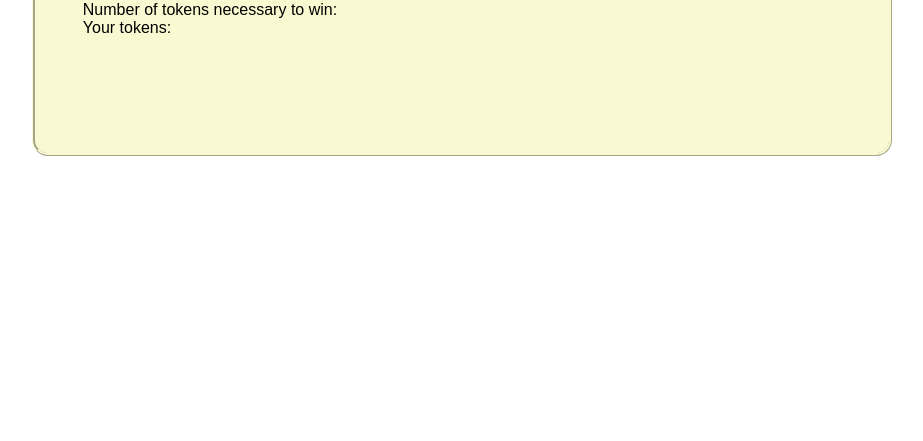
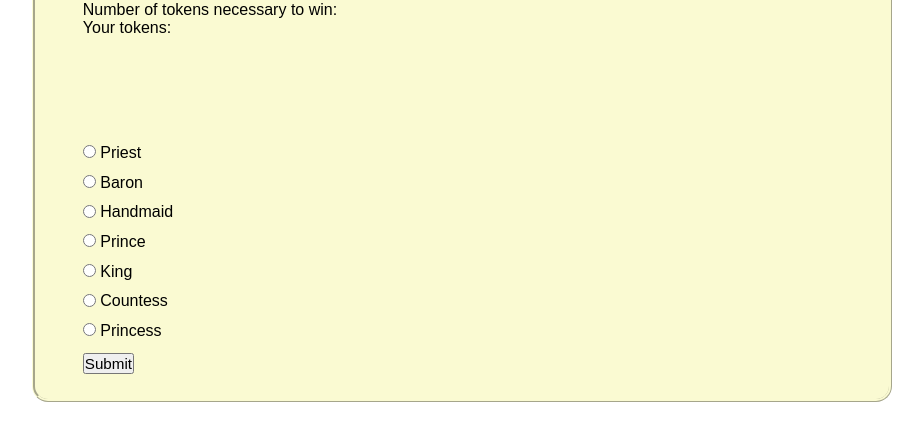
Before and after one commit to SzAnita/BoardGame, a Django app: template backend/games/templates/playloveletter.html in a window 1280 px wide. Shown: the part 89-530 px from the top of the page, without its empty margins (178-1101 px from the left). Run offline with Django 4.2, Linux system fonts and the light colour scheme; the template is opened without the code that fills it, so the values that code supplies are empty.

Commit message:
commit 2.7

```diff
--- a/backend/games/static/styles.css
+++ b/backend/games/static/styles.css
@@ -105,6 +105,9 @@ ul {
     width: 35%;
     padding: 10px;
 }
+#popup_form {
+    display: 'hidden';
+}
 #my_cards {
     width: 150px;
 }
--- a/backend/games/templates/playloveletter.html
+++ b/backend/games/templates/playloveletter.html
@@ -53,6 +53,25 @@
                {% endfor %}
                <br>
            </div>
+       <div id="popup_form">
+           <form id="guard_card" display="hidden">
+               <input type="radio" id="2" name="card" value="2">
+               <label for="2">Priest</label><br>
+               <input type="radio" id="3" name="card" value="3">
+               <label for="3">Baron</label><br>
+               <input type="radio" id="4" name="card" value="4">
+               <label for="4">Handmaid</label><br>
+               <input type="radio" id="5" name="card" value="5">
+               <label for="5">Prince</label><br>
+               <input type="radio" id="6" name="card" value="6">
+               <label for="6">King</label><br>
+               <input type="radio" id="7" name="card" value="7">
+               <label for="7">Countess</label><br>
+               <input type="radio" id="8" name="card" value="8">
+               <label for="8">Princess</label><br>
+               <input type="submit" value="Submit">
+           </form>
+       </div>
    </div>
 </body>
 
```
Also changed, not shown: backend/db.sqlite3.
